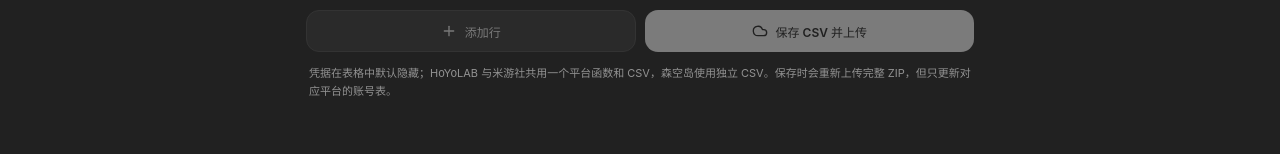
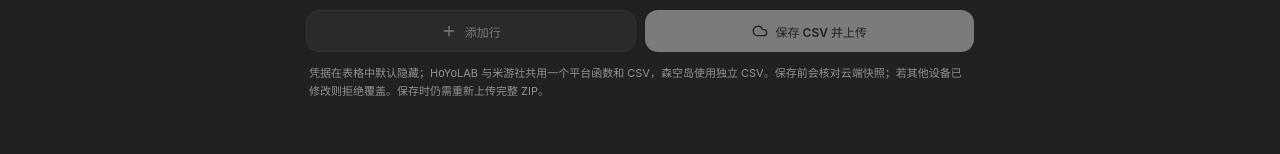
Before and after one commit to ruhui12621-hub/zidongqiandaoapk, a React (Vite) app in the folder frontend/: page / in a window 1280 px wide. Shown: the part 557-711 px from the top of the page. Built offline with nearby package versions, Linux system fonts and the light colour scheme.

Commit message:
Explain CSV conflict protection in the editor

```diff
--- a/frontend/src/App.tsx
+++ b/frontend/src/App.tsx
@@ -305,7 +305,7 @@ export default function App() {
           <Cloud size={16}/> 保存 CSV 并上传
         </button>
       </div>
-      <p className="footnote">凭据在表格中默认隐藏；HoYoLAB 与米游社共用一个平台函数和 CSV，森空岛使用独立 CSV。保存时会重新上传完整 ZIP，但只更新对应平台的账号表。</p>
+      <p className="footnote">凭据在表格中默认隐藏；HoYoLAB 与米游社共用一个平台函数和 CSV，森空岛使用独立 CSV。保存前会核对云端快照；若其他设备已修改则拒绝覆盖。保存时仍需重新上传完整 ZIP。</p>
     </>;
   };
 
```
